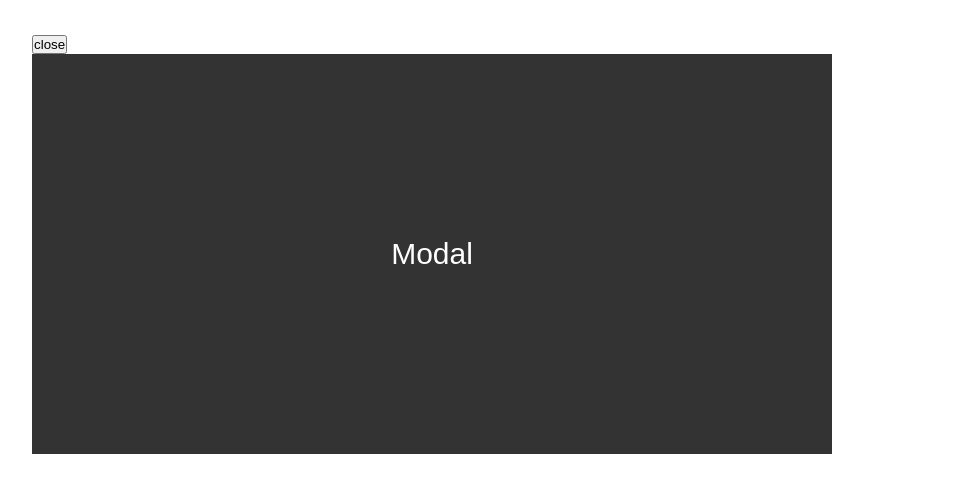
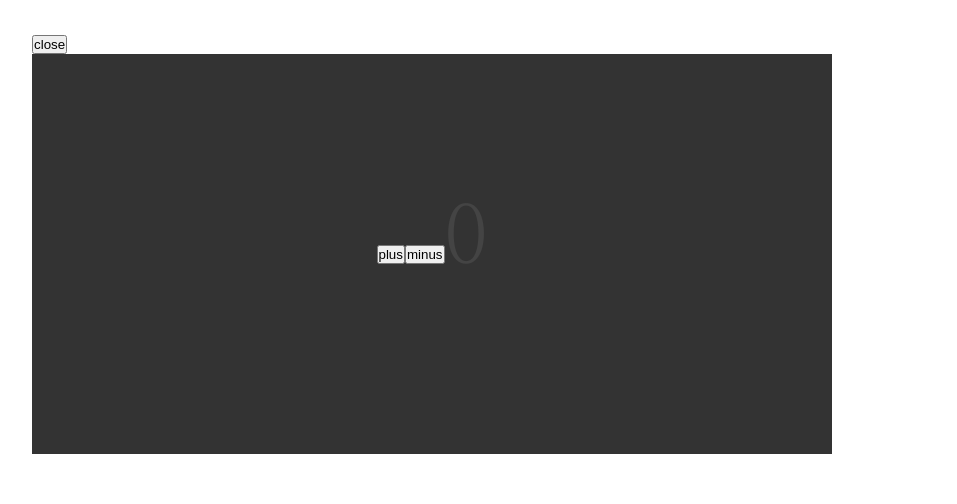
Before and after one commit to yul-dev-k/learning-react, a React (Create React App) app: page /department in a window 1280 px wide. Both pictures are taken after a click on the button "open". Shown: the part 288-792 px from the top of the page, without its empty margins (160-1117 px from the left). Built offline with nearby package versions, Linux system fonts and the light colour scheme.

Commit message:
useEffect의 실사용 사례

```diff
--- a/src/components/common/modal/Modal.jsx
+++ b/src/components/common/modal/Modal.jsx
@@ -1,5 +1,47 @@
+import { useEffect, useState } from "react";
 import "./Modal.scss";
 
 export default function Modal() {
-  return <aside className="modal">Modal</aside>;
+  const [Num, setNum] = useState(0);
+  useEffect(() => {
+    console.log("컴포넌트 마운트 시 한 번만 호출");
+
+    return () => {
+      console.log("컴포넌트 언마운트 시 호출");
+    };
+  }, []);
+  useEffect(() => {
+    console.log("Num state변경될 때마다 실행");
+  }, [Num]);
+
+  const plus = () => setNum(Num + 1);
+  const minus = () => setNum(Num - 1);
+
+  return (
+    <aside className="modal">
+      <button onClick={plus}>plus</button>
+      <button onClick={minus}>minus</button>
+      <h1>{Num}</h1>
+    </aside>
+  );
 }
+
+/*
+  useEffect
+  - 특정 컴포넌트의 생명주기마다 특정 이벤트를 발생시켜야될 때
+  - 컴포넌트의 생성 (Mount)
+  -- useEffect의 의존성 배열을 비운 상태에서 함수 호출
+  -- 실사례1 : 팝업생성 시 스크롤바 제거 (모달창 컴포넌트가 활성화될 때 스크롤바 강제로 비활성화 시키는것)
+  -- 실사례2 : DOM이 아닌 window같이 BOM 객체에 이벤트 연결해야 될 때 (window 객체에 한 번만 연결해야할 때)
+  -- 실사례3 : 무거운 서버사이드 데이터를 fetching 처리할 때 (컴포넌트 마운트 시 한 번만 가져오니까 굳~이 재렌더되지 않음)
+
+
+  - 컴포넌트의 변경 (state Changed)
+  -- useEffect의 의존성 배열에 특정 state를 등록한 상태에서 함수 호출
+  -- 실사례1 : 특정 이벤트 발생시마다 서로 다른 서버데이터를 가져오면서 로딩바를 보여줘야될 때
+
+  - 컴포넌트의 소멸 (UnMount)
+  -- useEffect의 의존성 배열을 비운 상태에서 함수를 리턴
+  -- 실사례1 : 팝업 제거 시 스크롤바 다시 생성
+  -- 실사례2 : window 전역 객체의 이벤트를 제거해야될 때(removeEventListener 같은)
+*/
```
